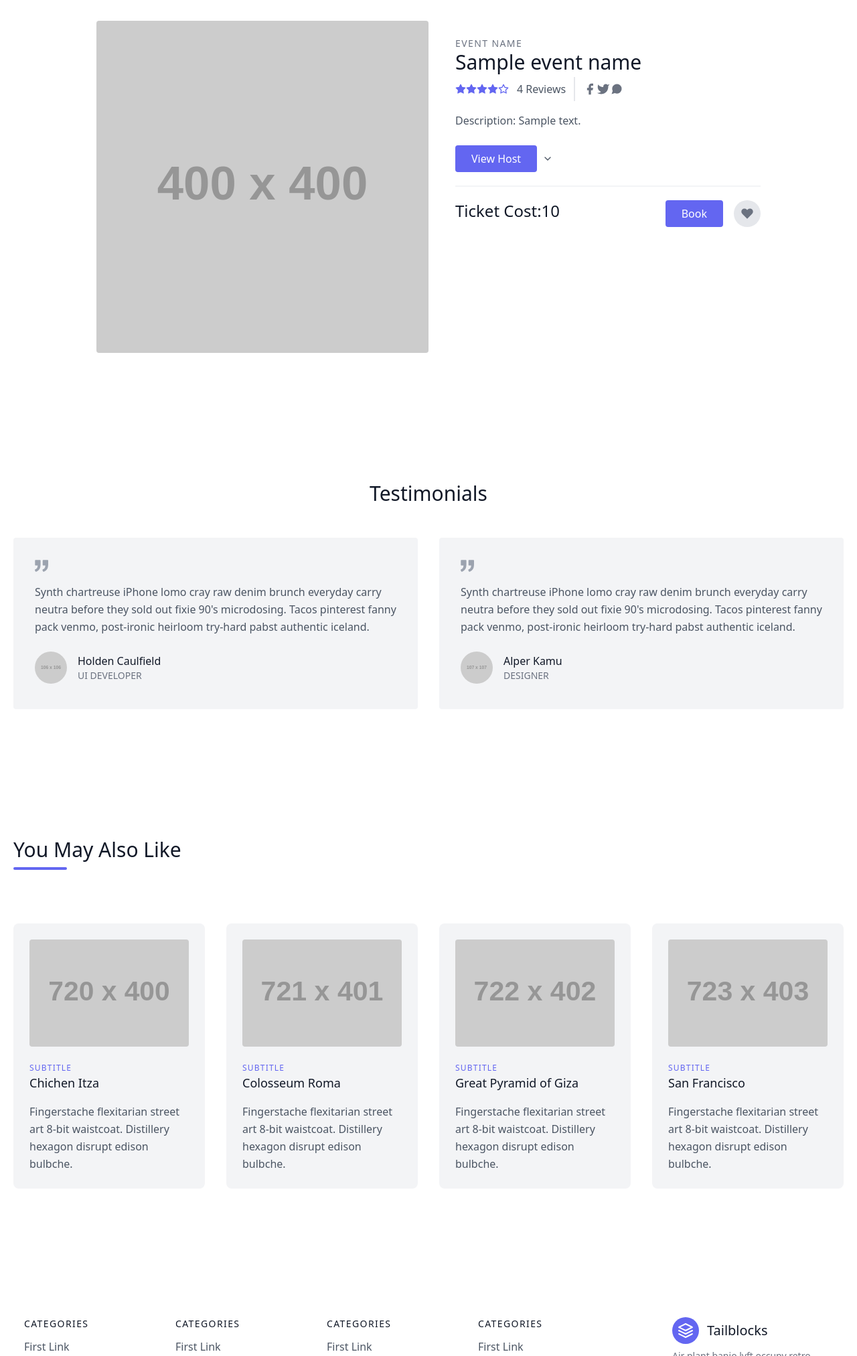
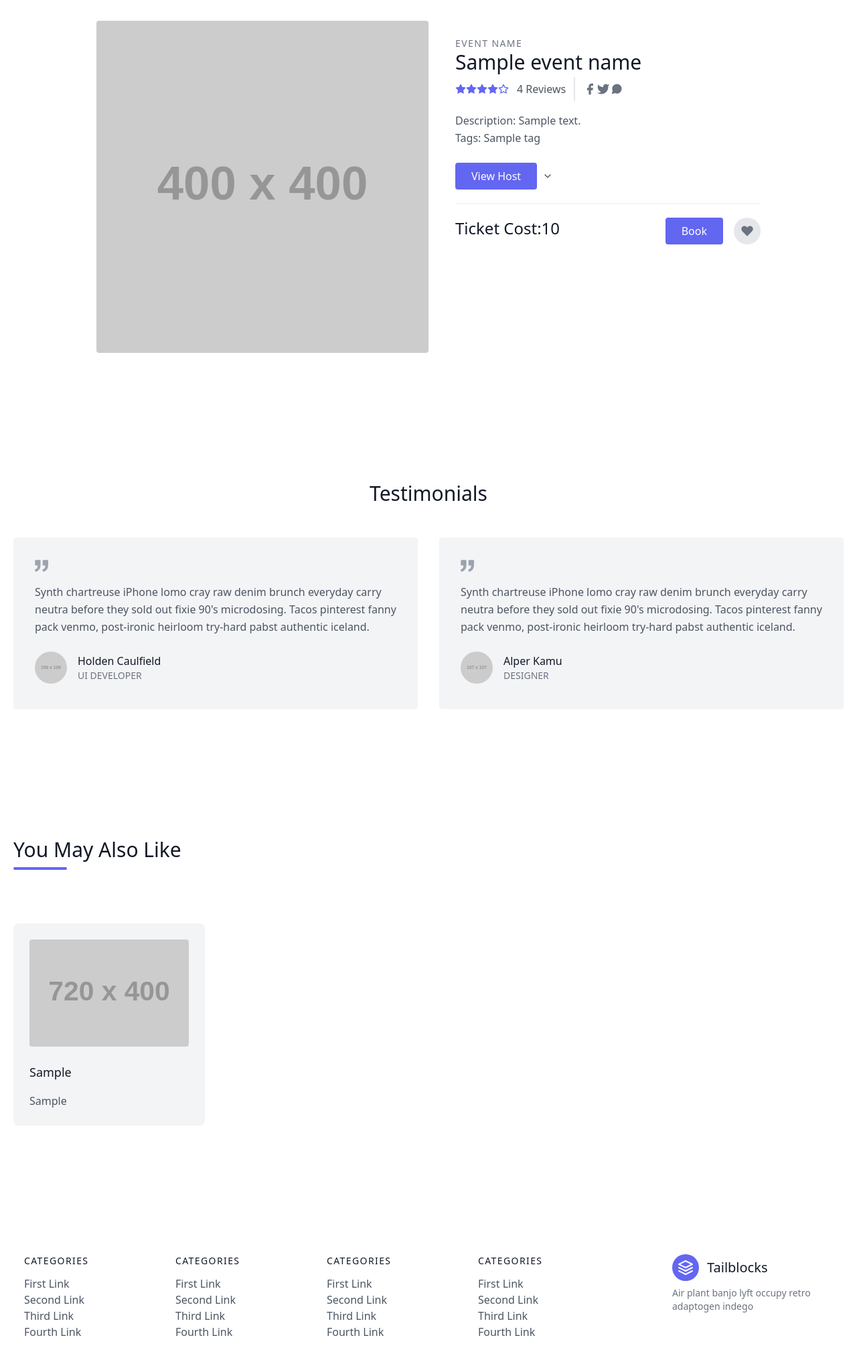
Before and after one commit to animebar/dbms_project, a Django app: template EMS/events/templates/events/event.html in a window 1280 px wide. Shown: the part 153-2178 px from the top of the page at 67% size. Run offline with Django 3.2, Linux system fonts and the light colour scheme; the template is opened without the code that fills it: most values are stand-ins (such as "Sample title", 1, 10 or a date in 2020); grey boxes labelled with a size stand in for pictures from a placeholder-image service; some libraries are stand-ins or nearby versions.

Commit message:
view events updated

```diff
--- a/EMS/events/templates/events/event.html
+++ b/EMS/events/templates/events/event.html
@@ -4,57 +4,88 @@
 <section class="text-gray-600 body-font overflow-hidden">
     <div class="container px-5 py-24 mx-auto">
         <div class="lg:w-4/5 mx-auto flex flex-wrap">
-                <img alt="ecommerce" class="lg:w-1/2 w-full lg:h-auto h-64 object-cover object-center rounded" src="https://dummyimage.com/400x400">
+            <img alt="ecommerce" class="lg:w-1/2 w-full lg:h-auto h-64 object-cover object-center rounded"
+                src="https://dummyimage.com/400x400">
             <div class="lg:w-1/2 w-full lg:pl-10 lg:py-6 mt-6 lg:mt-0">
                 <h2 class="text-sm title-font text-gray-500 tracking-widest">EVENT NAME</h2>
                 <h1 class="text-gray-900 text-3xl title-font font-medium mb-1">{{event_name}}</h1>
                 <div class="flex mb-4">
                     <span class="flex items-center">
-            <svg fill="currentColor" stroke="currentColor" stroke-linecap="round" stroke-linejoin="round" stroke-width="2" class="w-4 h-4 text-indigo-500" viewBox="0 0 24 24">
-              <path d="M12 2l3.09 6.26L22 9.27l-5 4.87 1.18 6.88L12 17.77l-6.18 3.25L7 14.14 2 9.27l6.91-1.01L12 2z"></path>
+                        <svg fill="currentColor" stroke="currentColor" stroke-linecap="round" stroke-linejoin="round"
+                            stroke-width="2" class="w-4 h-4 text-indigo-500" viewBox="0 0 24 24">
+                            <path
+                                d="M12 2l3.09 6.26L22 9.27l-5 4.87 1.18 6.88L12 17.77l-6.18 3.25L7 14.14 2 9.27l6.91-1.01L12 2z">
+                            </path>
                         </svg>
-            <svg fill="currentColor" stroke="currentColor" stroke-linecap="round" stroke-linejoin="round" stroke-width="2" class="w-4 h-4 text-indigo-500" viewBox="0 0 24 24">
-              <path d="M12 2l3.09 6.26L22 9.27l-5 4.87 1.18 6.88L12 17.77l-6.18 3.25L7 14.14 2 9.27l6.91-1.01L12 2z"></path>
+                        <svg fill="currentColor" stroke="currentColor" stroke-linecap="round" stroke-linejoin="round"
+                            stroke-width="2" class="w-4 h-4 text-indigo-500" viewBox="0 0 24 24">
+                            <path
+                                d="M12 2l3.09 6.26L22 9.27l-5 4.87 1.18 6.88L12 17.77l-6.18 3.25L7 14.14 2 9.27l6.91-1.01L12 2z">
+                            </path>
                         </svg>
-            <svg fill="currentColor" stroke="currentColor" stroke-linecap="round" stroke-linejoin="round" stroke-width="2" class="w-4 h-4 text-indigo-500" viewBox="0 0 24 24">
-              <path d="M12 2l3.09 6.26L22 9.27l-5 4.87 1.18 6.88L12 17.77l-6.18 3.25L7 14.14 2 9.27l6.91-1.01L12 2z"></path>
+                        <svg fill="currentColor" stroke="currentColor" stroke-linecap="round" stroke-linejoin="round"
+                            stroke-width="2" class="w-4 h-4 text-indigo-500" viewBox="0 0 24 24">
+                            <path
+                                d="M12 2l3.09 6.26L22 9.27l-5 4.87 1.18 6.88L12 17.77l-6.18 3.25L7 14.14 2 9.27l6.91-1.01L12 2z">
+                            </path>
                         </svg>
-            <svg fill="currentColor" stroke="currentColor" stroke-linecap="round" stroke-linejoin="round" stroke-width="2" class="w-4 h-4 text-indigo-500" viewBox="0 0 24 24">
-              <path d="M12 2l3.09 6.26L22 9.27l-5 4.87 1.18 6.88L12 17.77l-6.18 3.25L7 14.14 2 9.27l6.91-1.01L12 2z"></path>
+                        <svg fill="currentColor" stroke="currentColor" stroke-linecap="round" stroke-linejoin="round"
+                            stroke-width="2" class="w-4 h-4 text-indigo-500" viewBox="0 0 24 24">
+                            <path
+                                d="M12 2l3.09 6.26L22 9.27l-5 4.87 1.18 6.88L12 17.77l-6.18 3.25L7 14.14 2 9.27l6.91-1.01L12 2z">
+                            </path>
                         </svg>
-            <svg fill="none" stroke="currentColor" stroke-linecap="round" stroke-linejoin="round" stroke-width="2" class="w-4 h-4 text-indigo-500" viewBox="0 0 24 24">
-              <path d="M12 2l3.09 6.26L22 9.27l-5 4.87 1.18 6.88L12 17.77l-6.18 3.25L7 14.14 2 9.27l6.91-1.01L12 2z"></path>
+                        <svg fill="none" stroke="currentColor" stroke-linecap="round" stroke-linejoin="round"
+                            stroke-width="2" class="w-4 h-4 text-indigo-500" viewBox="0 0 24 24">
+                            <path
+                                d="M12 2l3.09 6.26L22 9.27l-5 4.87 1.18 6.88L12 17.77l-6.18 3.25L7 14.14 2 9.27l6.91-1.01L12 2z">
+                            </path>
                         </svg>
                         <span class="text-gray-600 ml-3">4 Reviews</span>
                     </span>
                     <span class="flex ml-3 pl-3 py-2 border-l-2 border-gray-200 space-x-2s">
                         <a class="text-gray-500">
-              <svg fill="currentColor" stroke-linecap="round" stroke-linejoin="round" stroke-width="2" class="w-5 h-5" viewBox="0 0 24 24">
+                            <svg fill="currentColor" stroke-linecap="round" stroke-linejoin="round" stroke-width="2"
+                                class="w-5 h-5" viewBox="0 0 24 24">
                                 <path d="M18 2h-3a5 5 0 00-5 5v3H7v4h3v8h4v-8h3l1-4h-4V7a1 1 0 011-1h3z"></path>
                             </svg>
                         </a>
                         <a class="text-gray-500">
-              <svg fill="currentColor" stroke-linecap="round" stroke-linejoin="round" stroke-width="2" class="w-5 h-5" viewBox="0 0 24 24">
-                <path d="M23 3a10.9 10.9 0 01-3.14 1.53 4.48 4.48 0 00-7.86 3v1A10.66 10.66 0 013 4s-4 9 5 13a11.64 11.64 0 01-7 2c9 5 20 0 20-11.5a4.5 4.5 0 00-.08-.83A7.72 7.72 0 0023 3z"></path>
+                            <svg fill="currentColor" stroke-linecap="round" stroke-linejoin="round" stroke-width="2"
+                                class="w-5 h-5" viewBox="0 0 24 24">
+                                <path
+                                    d="M23 3a10.9 10.9 0 01-3.14 1.53 4.48 4.48 0 00-7.86 3v1A10.66 10.66 0 013 4s-4 9 5 13a11.64 11.64 0 01-7 2c9 5 20 0 20-11.5a4.5 4.5 0 00-.08-.83A7.72 7.72 0 0023 3z">
+                                </path>
                             </svg>
                         </a>
                         <a class="text-gray-500">
-              <svg fill="currentColor" stroke-linecap="round" stroke-linejoin="round" stroke-width="2" class="w-5 h-5" viewBox="0 0 24 24">
-                <path d="M21 11.5a8.38 8.38 0 01-.9 3.8 8.5 8.5 0 01-7.6 4.7 8.38 8.38 0 01-3.8-.9L3 21l1.9-5.7a8.38 8.38 0 01-.9-3.8 8.5 8.5 0 014.7-7.6 8.38 8.38 0 013.8-.9h.5a8.48 8.48 0 018 8v.5z"></path>
+                            <svg fill="currentColor" stroke-linecap="round" stroke-linejoin="round" stroke-width="2"
+                                class="w-5 h-5" viewBox="0 0 24 24">
+                                <path
+                                    d="M21 11.5a8.38 8.38 0 01-.9 3.8 8.5 8.5 0 01-7.6 4.7 8.38 8.38 0 01-3.8-.9L3 21l1.9-5.7a8.38 8.38 0 01-.9-3.8 8.5 8.5 0 014.7-7.6 8.38 8.38 0 013.8-.9h.5a8.48 8.48 0 018 8v.5z">
+                                </path>
                             </svg>
                         </a>
                     </span>
                 </div>
                 {% if description is not None %}
-                        <p class="leading-relaxed">Description: {{description}}</p>
+                <p class="leading-relaxed ">Description: {{description}}</p>
                 {% else %}
                 <p class="leading-relaxed">Description: -</p>
+                {% endif %}
+                {% if all_tags is not None %}
+                <p class="leading-relaxed">Tags:
+                    {% for tag in all_tags %}
+                    {{tag}}
+                    {% endfor %}
+                </p>
                 {% endif %}
                 <div class="flex mt-6 items-center pb-5 border-b-2 border-gray-100 mb-5">
                     <div class="flex">
                         <!--  <span class="mr-3">View Host Profile</span> -->
                         <!-- <button onclick="window.location.href ='{%  url 'user:view_profile' host_id %}'" class="border-2 border-gray-300 rounded-full w-6 h-6 focus:outline-none"></button> -->
-                            <button onclick="window.location.href ='{%  url 'user:view_profile' host_id %}'" class="flex ml-auto text-white bg-indigo-500 border-0 py-2 px-6 focus:outline-none hover:bg-indigo-600 rounded">
+                        <button onclick="window.location.href ='{%  url 'user:view_profile' host_id %}'"
+                            class="flex ml-auto text-white bg-indigo-500 border-0 py-2 px-6 focus:outline-none hover:bg-indigo-600 rounded">
                             View Host
                         </button>
                     </div>
@@ -62,8 +93,10 @@
                         <span class="mr-3"></span>
                         <div class="relative">
 
-                                <span class="absolute right-0 top-0 h-full w-10 text-center text-gray-600 pointer-events-none flex items-center justify-center">
-                <svg fill="none" stroke="currentColor" stroke-linecap="round" stroke-linejoin="round" stroke-width="2" class="w-4 h-4" viewBox="0 0 24 24">
+                            <span
+                                class="absolute right-0 top-0 h-full w-10 text-center text-gray-600 pointer-events-none flex items-center justify-center">
+                                <svg fill="none" stroke="currentColor" stroke-linecap="round" stroke-linejoin="round"
+                                    stroke-width="2" class="w-4 h-4" viewBox="0 0 24 24">
                                     <path d="M6 9l6 6 6-6"></path>
                                 </svg>
                             </span>
@@ -86,11 +119,16 @@
                     </div> -->
                 <div class="flex">
                     <span class="title-font font-medium text-2xl text-gray-900">Ticket Cost:{{cost}}</span>
-                  <button onclick="window.location.href ='{%  url 'events:book_event' id %}'" class="flex ml-auto text-white bg-indigo-500 border-0 py-2 px-6 focus:outline-none hover:bg-indigo-600 rounded">Book</button>
+                    <button onclick="window.location.href ='{%  url 'events:book_event' id %}'"
+                        class="flex ml-auto text-white bg-indigo-500 border-0 py-2 px-6 focus:outline-none hover:bg-indigo-600 rounded">Book</button>
 
-                  <button class="rounded-full w-10 h-10 bg-gray-200 p-0 border-0 inline-flex items-center justify-center text-gray-500 ml-4">
-                    <svg fill="currentColor" stroke-linecap="round" stroke-linejoin="round" stroke-width="2" class="w-5 h-5" viewBox="0 0 24 24">
-                      <path d="M20.84 4.61a5.5 5.5 0 00-7.78 0L12 5.67l-1.06-1.06a5.5 5.5 0 00-7.78 7.78l1.06 1.06L12 21.23l7.78-7.78 1.06-1.06a5.5 5.5 0 000-7.78z"></path>
+                    <button
+                        class="rounded-full w-10 h-10 bg-gray-200 p-0 border-0 inline-flex items-center justify-center text-gray-500 ml-4">
+                        <svg fill="currentColor" stroke-linecap="round" stroke-linejoin="round" stroke-width="2"
+                            class="w-5 h-5" viewBox="0 0 24 24">
+                            <path
+                                d="M20.84 4.61a5.5 5.5 0 00-7.78 0L12 5.67l-1.06-1.06a5.5 5.5 0 00-7.78 7.78l1.06 1.06L12 21.23l7.78-7.78 1.06-1.06a5.5 5.5 0 000-7.78z">
+                            </path>
                         </svg>
                     </button>
                 </div>
@@ -106,12 +144,18 @@
         <div class="flex flex-wrap -m-4">
             <div class="p-4 md:w-1/2 w-full">
                 <div class="h-full bg-gray-100 p-8 rounded">
-                        <svg xmlns="http://www.w3.org/2000/svg" fill="currentColor" class="block w-5 h-5 text-gray-400 mb-4" viewBox="0 0 975.036 975.036">
-                            <path d="M925.036 57.197h-304c-27.6 0-50 22.4-50 50v304c0 27.601 22.4 50 50 50h145.5c-1.9 79.601-20.4 143.3-55.4 191.2-27.6 37.8-69.399 69.1-125.3 93.8-25.7 11.3-36.8 41.7-24.8 67.101l36 76c11.6 24.399 40.3 35.1 65.1 24.399 66.2-28.6 122.101-64.8 167.7-108.8 55.601-53.7 93.7-114.3 114.3-181.9 20.601-67.6 30.9-159.8 30.9-276.8v-239c0-27.599-22.401-50-50-50zM106.036 913.497c65.4-28.5 121-64.699 166.9-108.6 56.1-53.7 94.4-114.1 115-181.2 20.6-67.1 30.899-159.6 30.899-277.5v-239c0-27.6-22.399-50-50-50h-304c-27.6 0-50 22.4-50 50v304c0 27.601 22.4 50 50 50h145.5c-1.9 79.601-20.4 143.3-55.4 191.2-27.6 37.8-69.4 69.1-125.3 93.8-25.7 11.3-36.8 41.7-24.8 67.101l35.9 75.8c11.601 24.399 40.501 35.2 65.301 24.399z"></path>
+                    <svg xmlns="http://www.w3.org/2000/svg" fill="currentColor" class="block w-5 h-5 text-gray-400 mb-4"
+                        viewBox="0 0 975.036 975.036">
+                        <path
+                            d="M925.036 57.197h-304c-27.6 0-50 22.4-50 50v304c0 27.601 22.4 50 50 50h145.5c-1.9 79.601-20.4 143.3-55.4 191.2-27.6 37.8-69.399 69.1-125.3 93.8-25.7 11.3-36.8 41.7-24.8 67.101l36 76c11.6 24.399 40.3 35.1 65.1 24.399 66.2-28.6 122.101-64.8 167.7-108.8 55.601-53.7 93.7-114.3 114.3-181.9 20.601-67.6 30.9-159.8 30.9-276.8v-239c0-27.599-22.401-50-50-50zM106.036 913.497c65.4-28.5 121-64.699 166.9-108.6 56.1-53.7 94.4-114.1 115-181.2 20.6-67.1 30.899-159.6 30.899-277.5v-239c0-27.6-22.399-50-50-50h-304c-27.6 0-50 22.4-50 50v304c0 27.601 22.4 50 50 50h145.5c-1.9 79.601-20.4 143.3-55.4 191.2-27.6 37.8-69.4 69.1-125.3 93.8-25.7 11.3-36.8 41.7-24.8 67.101l35.9 75.8c11.601 24.399 40.501 35.2 65.301 24.399z">
+                        </path>
                     </svg>
-                        <p class="leading-relaxed mb-6">Synth chartreuse iPhone lomo cray raw denim brunch everyday carry neutra before they sold out fixie 90's microdosing. Tacos pinterest fanny pack venmo, post-ironic heirloom try-hard pabst authentic iceland.</p>
+                    <p class="leading-relaxed mb-6">Synth chartreuse iPhone lomo cray raw denim brunch everyday carry
+                        neutra before they sold out fixie 90's microdosing. Tacos pinterest fanny pack venmo,
+                        post-ironic heirloom try-hard pabst authentic iceland.</p>
                     <a class="inline-flex items-center">
-                            <img alt="testimonial" src="https://dummyimage.com/106x106" class="w-12 h-12 rounded-full flex-shrink-0 object-cover object-center">
+                        <img alt="testimonial" src="https://dummyimage.com/106x106"
+                            class="w-12 h-12 rounded-full flex-shrink-0 object-cover object-center">
                         <span class="flex-grow flex flex-col pl-4">
                             <span class="title-font font-medium text-gray-900">Holden Caulfield</span>
                             <span class="text-gray-500 text-sm">UI DEVELOPER</span>
@@ -121,12 +165,18 @@
             </div>
             <div class="p-4 md:w-1/2 w-full">
                 <div class="h-full bg-gray-100 p-8 rounded">
-                        <svg xmlns="http://www.w3.org/2000/svg" fill="currentColor" class="block w-5 h-5 text-gray-400 mb-4" viewBox="0 0 975.036 975.036">
-                            <path d="M925.036 57.197h-304c-27.6 0-50 22.4-50 50v304c0 27.601 22.4 50 50 50h145.5c-1.9 79.601-20.4 143.3-55.4 191.2-27.6 37.8-69.399 69.1-125.3 93.8-25.7 11.3-36.8 41.7-24.8 67.101l36 76c11.6 24.399 40.3 35.1 65.1 24.399 66.2-28.6 122.101-64.8 167.7-108.8 55.601-53.7 93.7-114.3 114.3-181.9 20.601-67.6 30.9-159.8 30.9-276.8v-239c0-27.599-22.401-50-50-50zM106.036 913.497c65.4-28.5 121-64.699 166.9-108.6 56.1-53.7 94.4-114.1 115-181.2 20.6-67.1 30.899-159.6 30.899-277.5v-239c0-27.6-22.399-50-50-50h-304c-27.6 0-50 22.4-50 50v304c0 27.601 22.4 50 50 50h145.5c-1.9 79.601-20.4 143.3-55.4 191.2-27.6 37.8-69.4 69.1-125.3 93.8-25.7 11.3-36.8 41.7-24.8 67.101l35.9 75.8c11.601 24.399 40.501 35.2 65.301 24.399z"></path>
+                    <svg xmlns="http://www.w3.org/2000/svg" fill="currentColor" class="block w-5 h-5 text-gray-400 mb-4"
+                        viewBox="0 0 975.036 975.036">
+                        <path
+                            d="M925.036 57.197h-304c-27.6 0-50 22.4-50 50v304c0 27.601 22.4 50 50 50h145.5c-1.9 79.601-20.4 143.3-55.4 191.2-27.6 37.8-69.399 69.1-125.3 93.8-25.7 11.3-36.8 41.7-24.8 67.101l36 76c11.6 24.399 40.3 35.1 65.1 24.399 66.2-28.6 122.101-64.8 167.7-108.8 55.601-53.7 93.7-114.3 114.3-181.9 20.601-67.6 30.9-159.8 30.9-276.8v-239c0-27.599-22.401-50-50-50zM106.036 913.497c65.4-28.5 121-64.699 166.9-108.6 56.1-53.7 94.4-114.1 115-181.2 20.6-67.1 30.899-159.6 30.899-277.5v-239c0-27.6-22.399-50-50-50h-304c-27.6 0-50 22.4-50 50v304c0 27.601 22.4 50 50 50h145.5c-1.9 79.601-20.4 143.3-55.4 191.2-27.6 37.8-69.4 69.1-125.3 93.8-25.7 11.3-36.8 41.7-24.8 67.101l35.9 75.8c11.601 24.399 40.501 35.2 65.301 24.399z">
+                        </path>
                     </svg>
-                        <p class="leading-relaxed mb-6">Synth chartreuse iPhone lomo cray raw denim brunch everyday carry neutra before they sold out fixie 90's microdosing. Tacos pinterest fanny pack venmo, post-ironic heirloom try-hard pabst authentic iceland.</p>
+                    <p class="leading-relaxed mb-6">Synth chartreuse iPhone lomo cray raw denim brunch everyday carry
+                        neutra before they sold out fixie 90's microdosing. Tacos pinterest fanny pack venmo,
+                        post-ironic heirloom try-hard pabst authentic iceland.</p>
                     <a class="inline-flex items-center">
-                            <img alt="testimonial" src="https://dummyimage.com/107x107" class="w-12 h-12 rounded-full flex-shrink-0 object-cover object-center">
+                        <img alt="testimonial" src="https://dummyimage.com/107x107"
+                            class="w-12 h-12 rounded-full flex-shrink-0 object-cover object-center">
                         <span class="flex-grow flex flex-col pl-4">
                             <span class="title-font font-medium text-gray-900">Alper Kamu</span>
                             <span class="text-gray-500 text-sm">DESIGNER</span>
@@ -146,38 +196,16 @@
             </div>
         </div>
         <div class="flex flex-wrap -m-4">
+            {% for event in extra_event %}
                 <div class="xl:w-1/4 md:w-1/2 p-4">
                     <div class="bg-gray-100 p-6 rounded-lg">
-                        <img class="h-40 rounded w-full object-cover object-center mb-6" src="https://dummyimage.com/720x400" alt="content">
-                        <h3 class="tracking-widest text-indigo-500 text-xs font-medium title-font">SUBTITLE</h3>
-                        <h2 class="text-lg text-gray-900 font-medium title-font mb-4">Chichen Itza</h2>
-                        <p class="leading-relaxed text-base">Fingerstache flexitarian street art 8-bit waistcoat. Distillery hexagon disrupt edison bulbche.</p>
+                        <img class="h-40 rounded w-full object-cover object-center mb-6"
+                            src="https://dummyimage.com/720x400" alt="content">
+                        <h3 class="text-lg text-gray-900 font-medium title-font mb-4"><a href="{% url 'events:view_event' event.2%}">{{ event.0 }}</a></h3>
+                        <p class="leading-relaxed text-base">{{ event.1 }}</p>
                     </div>
                 </div>
-                <div class="xl:w-1/4 md:w-1/2 p-4">
-                    <div class="bg-gray-100 p-6 rounded-lg">
-                        <img class="h-40 rounded w-full object-cover object-center mb-6" src="https://dummyimage.com/721x401" alt="content">
-                        <h3 class="tracking-widest text-indigo-500 text-xs font-medium title-font">SUBTITLE</h3>
-                        <h2 class="text-lg text-gray-900 font-medium title-font mb-4">Colosseum Roma</h2>
-                        <p class="leading-relaxed text-base">Fingerstache flexitarian street art 8-bit waistcoat. Distillery hexagon disrupt edison bulbche.</p>
-                    </div>
-                </div>
-                <div class="xl:w-1/4 md:w-1/2 p-4">
-                    <div class="bg-gray-100 p-6 rounded-lg">
-                        <img class="h-40 rounded w-full object-cover object-center mb-6" src="https://dummyimage.com/722x402" alt="content">
-                        <h3 class="tracking-widest text-indigo-500 text-xs font-medium title-font">SUBTITLE</h3>
-                        <h2 class="text-lg text-gray-900 font-medium title-font mb-4">Great Pyramid of Giza</h2>
-                        <p class="leading-relaxed text-base">Fingerstache flexitarian street art 8-bit waistcoat. Distillery hexagon disrupt edison bulbche.</p>
-                    </div>
-                </div>
-                <div class="xl:w-1/4 md:w-1/2 p-4">
-                    <div class="bg-gray-100 p-6 rounded-lg">
-                        <img class="h-40 rounded w-full object-cover object-center mb-6" src="https://dummyimage.com/723x403" alt="content">
-                        <h3 class="tracking-widest text-indigo-500 text-xs font-medium title-font">SUBTITLE</h3>
-                        <h2 class="text-lg text-gray-900 font-medium title-font mb-4">San Francisco</h2>
-                        <p class="leading-relaxed text-base">Fingerstache flexitarian street art 8-bit waistcoat. Distillery hexagon disrupt edison bulbche.</p>
-                    </div>
-                </div>
+            {% endfor %}
         </div>
     </div>
 </section>
```
Also changed, not shown: EMS/events/views.py (+52 -3 lines). Lines whose indentation alone changed are shown as unchanged.
